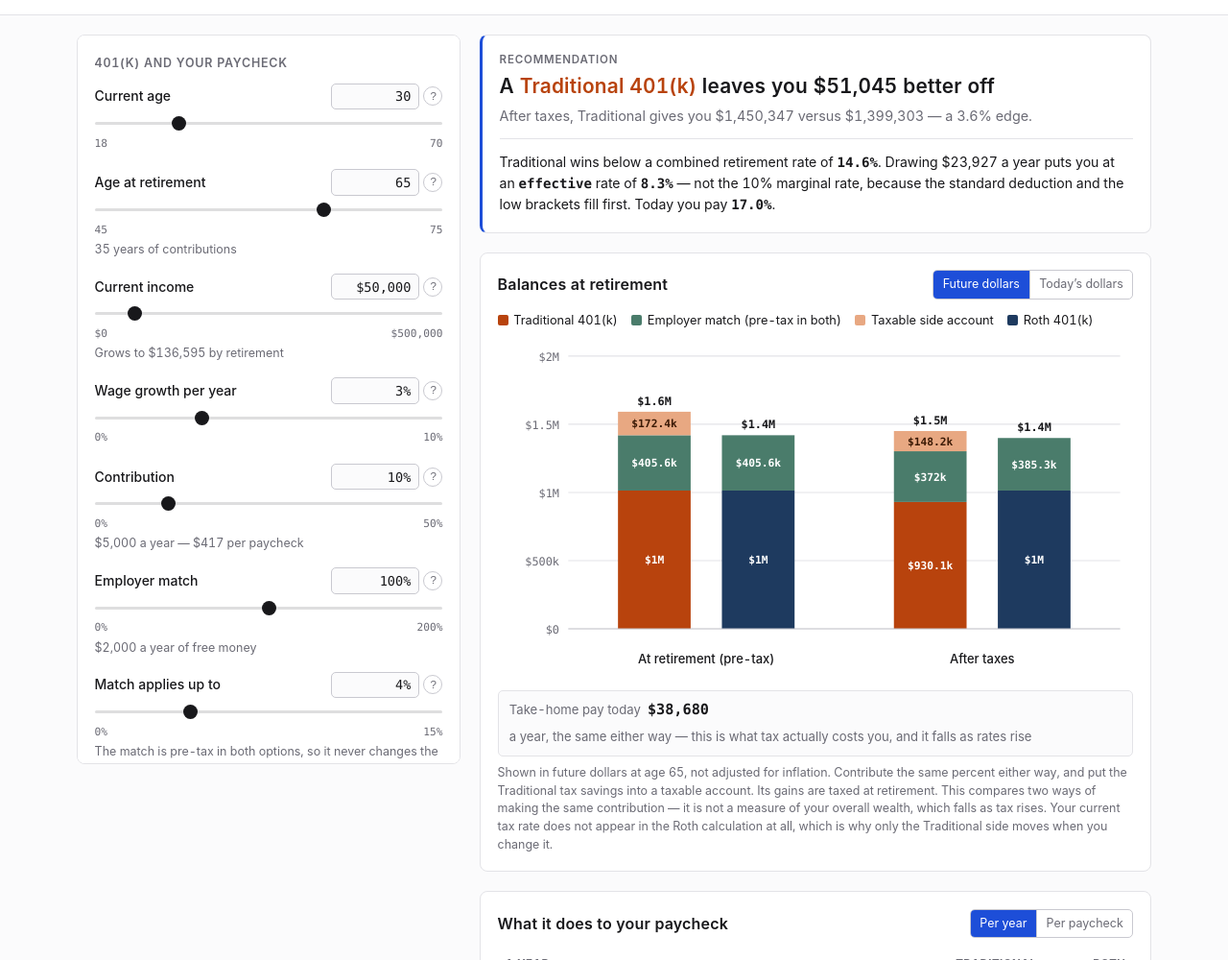
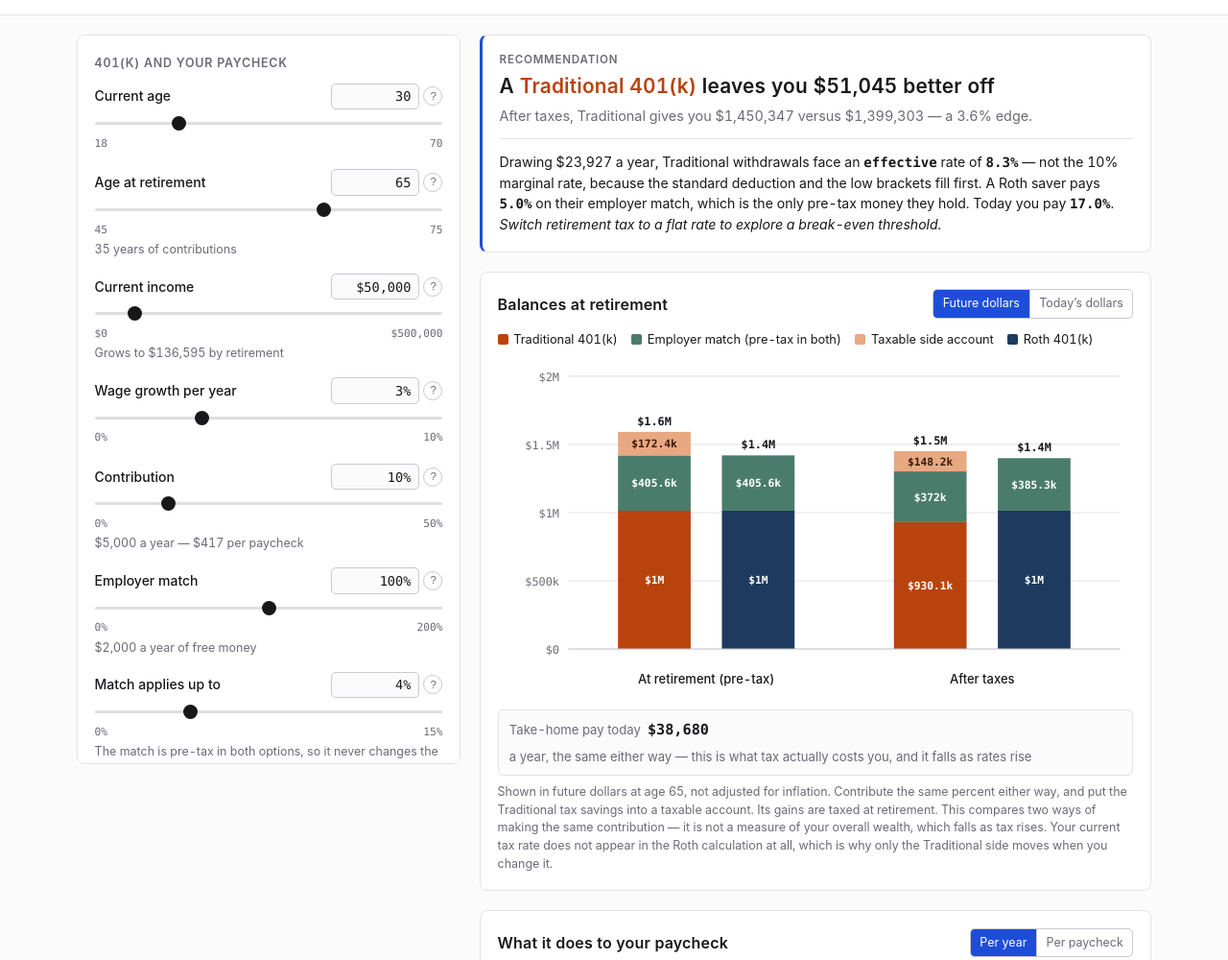
Before and after one commit to christopher-hou/christopher-hou.github.io, a website with bundled scripts: page roth-calculator/index.html in a window 1280 px wide. Shown: the part 100-1100 px from the top of the page at 96% size. Built offline with nearby package versions, Linux system fonts and the light colour scheme.

Commit message:
Quote the break-even only where it is comparable; add a favicon
Break-even threshold
--------------------
The threshold is derived by assuming a single retirement rate on both sides
-- the assumption that makes the employer match cancel and the rate genuinely
tie. Brackets mode deliberately breaks it, giving Roth and Traditional
different effective rates, so holding the threshold up against either one
compares unlike quantities. Swept across other retirement income, that
misfires four times between $8,750 and $12,500, where the card's own
arithmetic says Traditional while the headline above it says Roth.

Rather than patch the symptom, the threshold is now quoted only in flat mode,
where it is provably consistent -- a property test sweeps 0% to 45% and finds
no disagreement. Brackets mode instead reports the two derived effective
rates and what they mean, which is the honest output there: nothing needs
forecasting in that mode, because both rates come from the inputs.

`breakEvenIsComparable()` is exported so the rule lives with the maths rather
than in a template string, and a test asserts every case where the old
comparison contradicted the verdict is one the UI now declines to quote.

Also
----
`$('bar-chart').innerHTML = hasData ? $('bar-chart').innerHTML : ...` read
4KB of serialized SVG and wrote it straight back on every render, on the one
hot path the tween machinery exists to keep smooth. Now only assigns when
there is nothing to draw.

The hand-maintained test count in README has drifted three times, so it is
gone -- replaced with a description of what the suite covers, which does not
rot with every commit.

Adds a favicon: a small SVG in the calculator's own palette, the same
orange-and-navy pairing as the chart. Deliberately three shapes so it stays
legible at 16px, and self-contained -- an ../ fallback to the site's jpg
would have resolved only inside this site, breaking the portability the app
otherwise keeps. A test enforces that.

Co-Authored-By: Claude Opus 5 <noreply@anthropic.com>

```diff
--- a/roth-calculator/assets/js/app.js
+++ b/roth-calculator/assets/js/app.js
@@ -1,5 +1,7 @@
 // @ts-check
-import { project, paycheckBreakdown, TAX_SAVINGS_TREATMENTS } from './engine.js';
+import {
+  project, paycheckBreakdown, breakEvenIsComparable, TAX_SAVINGS_TREATMENTS,
+} from './engine.js';
 import { FIELDS, toDisplayValue, toModelValue } from './fields.js';
 import { decodeState, encodeState } from './state.js';
 import {
@@ -469,17 +471,24 @@ function renderVerdict(result) {
     $('verdict-breakeven').innerHTML =
       'Because the Traditional tax savings are spent rather than invested, Roth wins '
       + 'at any retirement tax rate above 0%. Switch that assumption to compare fairly.';
-  } else if (result.retirementTaxMode === 'brackets') {
-    // Both sides of this comparison are derived rather than guessed, which is
-    // the whole point of the bracket mode.
+  } else if (!breakEvenIsComparable(result)) {
+    // The threshold assumes one shared rate; brackets mode gives the two
+    // options different effective rates, so quoting it here would compare
+    // unlike quantities -- and in a narrow band it contradicts the headline.
+    // Nothing needs forecasting in this mode anyway: both rates are derived.
+    const marginal = marginalRate(Math.max(0,
+      result.traditional.annualWithdrawal + inputs.otherRetirementIncome
+        - STANDARD_DEDUCTION_2026));
     $('verdict-breakeven').innerHTML =
-      `Traditional wins below a combined retirement rate of <strong>${formatPercent(breakEven, 1)}</strong>. `
-      + `Drawing ${formatCurrency(result.traditional.annualWithdrawal)} a year puts you at an `
-      + `<strong>effective</strong> rate of <strong>${formatPercent(result.traditional.retirementRate, 1)}</strong> `
-      + `— not the ${formatPercent(marginalRate(Math.max(0,
-        result.traditional.annualWithdrawal + inputs.otherRetirementIncome - STANDARD_DEDUCTION_2026)), 0)} `
-      + `marginal rate, because the standard deduction and the low brackets fill first. `
-      + `Today you pay <strong>${formatPercent(result.currentCombinedRate, 1)}</strong>.`;
+      `Drawing ${formatCurrency(result.traditional.annualWithdrawal)} a year, Traditional `
+      + `withdrawals face an <strong>effective</strong> rate of `
+      + `<strong>${formatPercent(result.traditional.retirementRate, 1)}</strong> — not the `
+      + `${formatPercent(marginal, 0)} marginal rate, because the standard deduction and the low `
+      + `brackets fill first. A Roth saver pays `
+      + `<strong>${formatPercent(result.roth.retirementRate, 1)}</strong> on their employer match, `
+      + 'which is the only pre-tax money they hold. '
+      + `Today you pay <strong>${formatPercent(result.currentCombinedRate, 1)}</strong>. `
+      + '<em>Switch retirement tax to a flat rate to explore a break-even threshold.</em>';
   } else {
     $('verdict-breakeven').innerHTML =
       `Traditional wins whenever your combined retirement tax rate comes in below `
@@ -547,8 +556,9 @@ function renderCharts(result) {
   const emptyMessage = result.years === 0
     ? 'Nothing to chart yet — set a retirement age above your current age.'
     : 'Nothing to chart yet — set a contribution above 0%.';
-  $('bar-chart').innerHTML = hasData ? $('bar-chart').innerHTML
-    : `<p class="chart-empty">${emptyMessage}</p>`;
+  // Only touched when there is nothing to draw; the populated case is left
+  // alone so the tween's own nodes survive.
+  if (!hasData) $('bar-chart').innerHTML = `<p class="chart-empty">${emptyMessage}</p>`;
   renderTakeHomeStrip(result);
   renderEconWarning(result);
 
--- a/roth-calculator/assets/js/engine.js
+++ b/roth-calculator/assets/js/engine.js
@@ -588,6 +588,25 @@ function marginalOn(wages, stateRate) {
 }
 
 /**
+ * Whether `breakEvenRetirementRate` can be compared against the rate a saver
+ * actually faces.
+ *
+ * The threshold is derived by assuming a single rate `t` on both sides -- the
+ * assumption that makes the employer match cancel, and the reason the rate
+ * genuinely ties. Brackets mode deliberately breaks it: the Roth saver's only
+ * pre-tax money is the match, so their withdrawal is smaller and their
+ * effective rate lower than the Traditional saver's. Holding the threshold up
+ * against either of those two rates compares unlike quantities, and around
+ * $8k-$13k of other retirement income it contradicts the verdict outright.
+ *
+ * @param {ReturnType<typeof project>} result
+ * @returns {boolean}
+ */
+export function breakEvenIsComparable(result) {
+  return result.retirementTaxMode === 'flat';
+}
+
+/**
  * @param {Inputs} inputs
  * @returns {'invest'|'gross-up'|'spend'}
  */
--- a/roth-calculator/index.html
+++ b/roth-calculator/index.html
@@ -21,6 +21,8 @@
       }
     })();
   </script>
+  <!-- Self-contained: an ../ fallback would resolve only inside this site. -->
+  <link rel="icon" type="image/svg+xml" href="assets/images/favicon.svg">
   <link rel="stylesheet" href="assets/css/calculator.css">
 </head>
 
```
Also changed, not shown: roth-calculator/test/breakeven.test.js (+48 -1 lines), roth-calculator/test/integration.test.js (+19 -0 lines), roth-calculator/README.md, roth-calculator/assets/images/favicon.svg (added).
